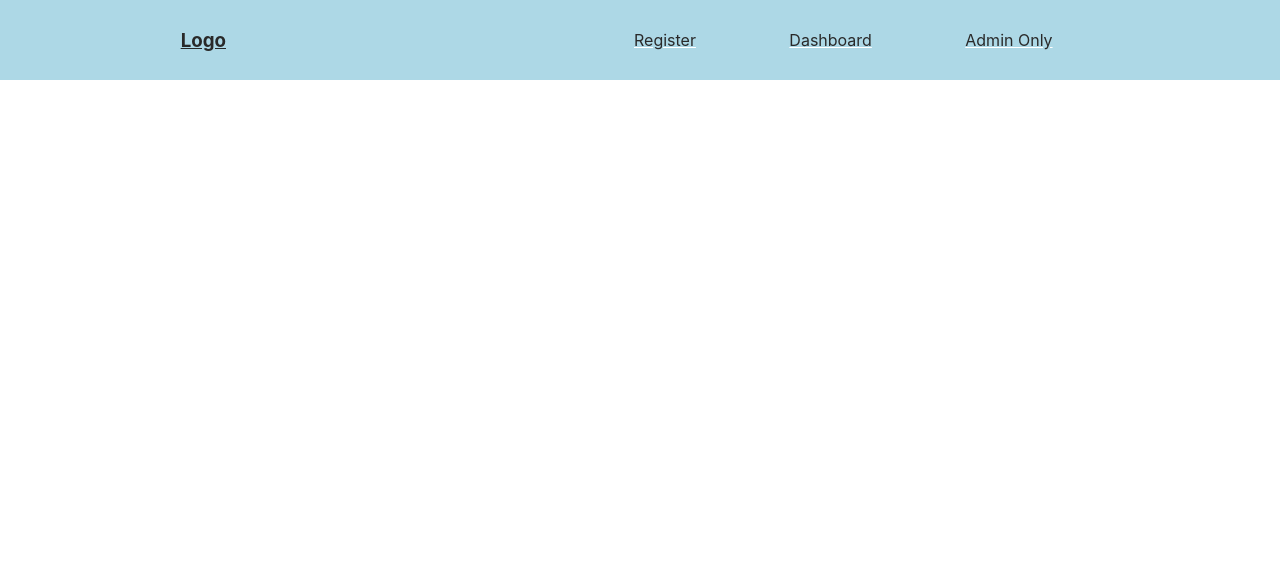
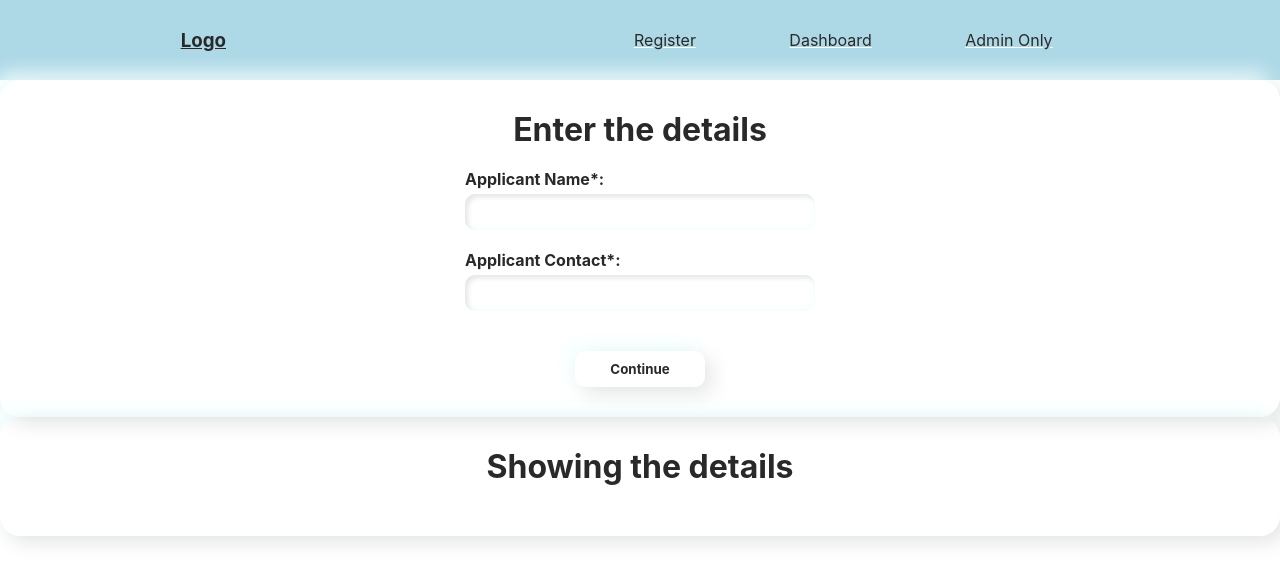
Before and after one commit to DarylLau/XYZ-Portal, a React (Create React App) app: page /dashboard in a window 1280 px wide. Shown: the top 582 px of the page. Built offline with nearby package versions, Linux system fonts and the light colour scheme.

Commit message:
some dashboard component

```diff
--- a/src/App.js
+++ b/src/App.js
@@ -6,6 +6,8 @@ import About from "./components/Navigation/About";
 import Shop from "./components/Navigation/Shop";
 import { BrowserRouter as Router, Switch, Route } from "react-router-dom";
 import InputForm from "./components/Form/InputForm";
+import MainPage from "./components/MainPage";
+import DashboardMain from "./components/Dashboard/DashboardMain";
 
 function App() {
   return (
@@ -13,9 +15,10 @@ function App() {
       <div className="App">
         <Nav />
         <Switch>
-          <Route path="/" exact component={InputForm} />
-          <Route path="/about" component={About} />
-          <Route path="/shop" component={Shop} />
+          <Route path="/" exact component={MainPage} />
+          <Route path="/register" component={InputForm} />
+          <Route path="/dashboard" component={DashboardMain} />
+          <Route path="/admin" component={Shop} />
         </Switch>
       </div>
     </Router>
--- /dev/null
+++ b/src/components/Dashboard/DashboardMain.js
@@ -0,0 +1,65 @@
+import React, { useState, useRef, useEffect } from "react";
+import InputField from "../Form/InputField";
+import { Form, FormH1, FormH3, Row, Button } from "../../styles/elements";
+
+const DashboardMain = () => {
+  const [data, setData] = useState({});
+  const inputRefs = useRef([React.createRef(), React.createRef()]);
+
+  const handleChange = (name, value) => {
+    setData((prev) => Object.assign({}, prev, { [name]: value }));
+  };
+
+  const submitForm = (e) => {
+    e.preventDefault();
+
+    console.log(data);
+
+    let isValid = true;
+
+    for (let i = 0; i < inputRefs.current.length; i++) {
+      var valid = inputRefs.current[i].current.validate();
+      console.log(valid);
+      if (!valid) {
+        isValid = false;
+      }
+    }
+    if (!isValid) {
+      return;
+    }
+    console.log("logged in");
+  };
+
+  return (
+    <div>
+      <Form onSubmit={submitForm} className="form">
+        <FormH1>Enter the details</FormH1>
+
+        <InputField
+          ref={inputRefs.current[0]}
+          name="applicantName"
+          label="Applicant Name*:"
+          onChange={handleChange}
+          validation={"required"}
+          value={data["applicantName"]}
+        />
+        <InputField
+          ref={inputRefs.current[1]}
+          name="applicantContact"
+          label="Applicant Contact*:"
+          onChange={handleChange}
+          validation={"required|contact"}
+          value={data["applicantContact"]}
+        />
+        <Button margin type="submit">
+          Continue
+        </Button>
+      </Form>
+      <Form>
+        <FormH1>Showing the details</FormH1>
+      </Form>
+    </div>
+  );
+};
+
+export default DashboardMain;
--- a/src/components/Form/InputForm.js
+++ b/src/components/Form/InputForm.js
@@ -23,7 +23,8 @@ const InputForm = () => {
   ]);
 
   const [showSummary, setShowSummary] = useState(false);
-  const [edit, setEdit] = useState(false);
+  const [submitSuccess, setSubmitSuccess] = useState(false);
+  const [submitted, setSubmitted] = useState(false);
 
   console.log(inputRefs);
   console.log(inputRefs.current[1]);
@@ -113,19 +114,7 @@ const InputForm = () => {
 
   const postData = async (data, e) => {
     e.preventDefault();
-    // try {
-    //   const requestOptions = {
-    //     method: "POST",
-    //     headers: { "Content-Type": "application/json" },
-    //     body: JSON.stringify(data),
-    //   };
-    //   const response = await fetch(`./submit`, requestOptions);
-    //   //const reply = await response.json();
-    //   console.log(response);
-    //   //console.log(reply.message);
-    // } catch (error) {
-    //   console.log(error);
-    // }
+    setSubmitted(true);
     const requestOptions = {
       method: "POST",
       headers: { "Content-Type": "application/json" },
@@ -144,8 +133,10 @@ const InputForm = () => {
         }
         console.log(response);
         console.log(message);
+        setSubmitSuccess(true);
       })
       .catch((error) => {
+        setSubmitSuccess(false);
         console.error("There was an error!", error);
       });
   };
@@ -158,7 +149,7 @@ const InputForm = () => {
       {!showSummary ? (
         <div>
           <Form onSubmit={submitForm} className="form">
-            <FormH1>React register form</FormH1>
+            <FormH1>Registration Form</FormH1>
             <InputField
               ref={inputRefs.current[0]}
               name="coyName"
@@ -304,8 +295,22 @@ const InputForm = () => {
       ) : (
         <Form>
           <Summary data={data} />
-          <Button onClick={() => setShowSummary(false)}>Edit</Button>
+          <Button
+            onClick={() => {
+              setShowSummary(false);
+              setSubmitted(false);
+            }}
+          >
+            Edit
+          </Button>
           <Button onClick={(e) => postData(data, e)}>Submit</Button>
+          {submitted ? (
+            submitSuccess ? (
+              <h1>Submitted success</h1>
+            ) : (
+              <h2>Please try again, server may not be on</h2>
+            )
+          ) : null}
         </Form>
       )}
     </div>
--- /dev/null
+++ b/src/components/MainPage.js
@@ -0,0 +1,15 @@
+import React from "react";
+
+const MainPage = () => {
+  return (
+    <div>
+      <h1>Welcome to XYZ Travel portal</h1>
+      <h2>We serve to deliver you a one stop travel booking service</h2>
+      <h2>Click Register to register a new booking</h2>
+      <h2>To view past booking record, click on Dashboard</h2>
+      <h3>We are in the midst of upgrading the UI</h3>
+    </div>
+  );
+};
+
+export default MainPage;
--- a/src/components/Navigation/Nav.js
+++ b/src/components/Navigation/Nav.js
@@ -28,13 +28,13 @@ function Nav() {
         <h3>Logo</h3>
       </Link>
       <Navlinks>
-        <Link style={navStyle} to="/about">
+        <Link style={navStyle} to="/register">
           <li>Register</li>
         </Link>
-        <Link style={navStyle} to="/shop">
+        <Link style={navStyle} to="/dashboard">
           <li>Dashboard</li>
         </Link>
-        <Link style={navStyle} to="/shop">
+        <Link style={navStyle} to="/admin">
           <li>Admin Only</li>
         </Link>
       </Navlinks>
```
